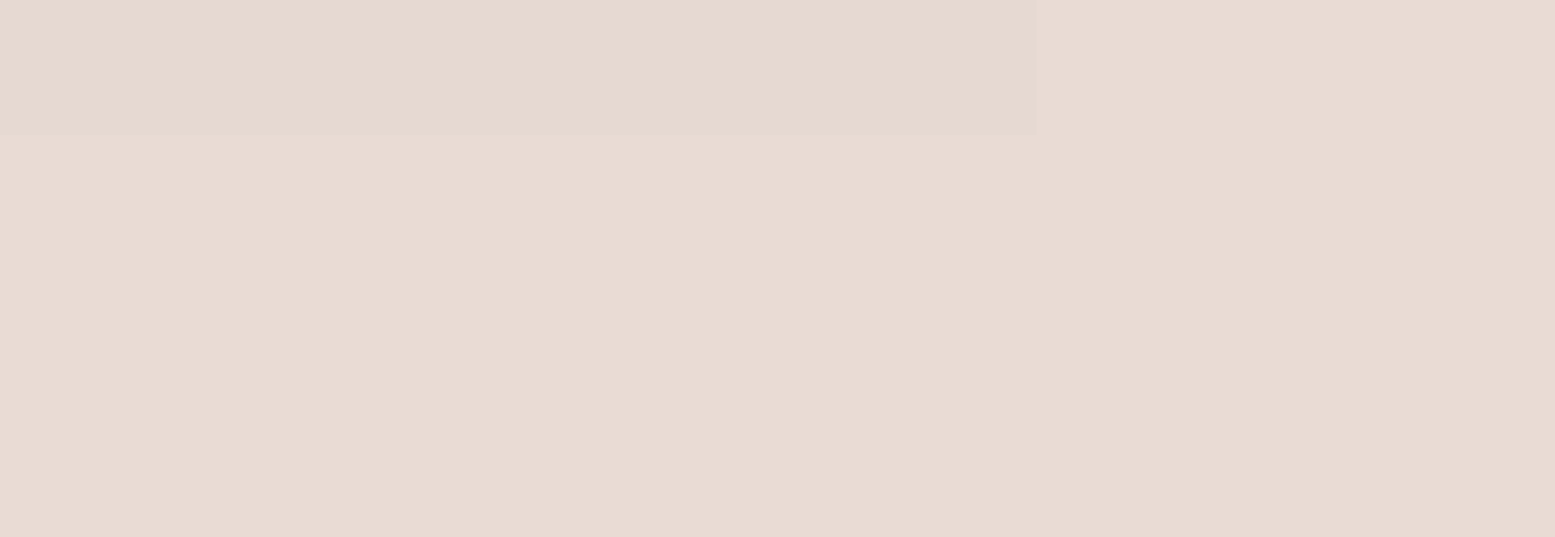
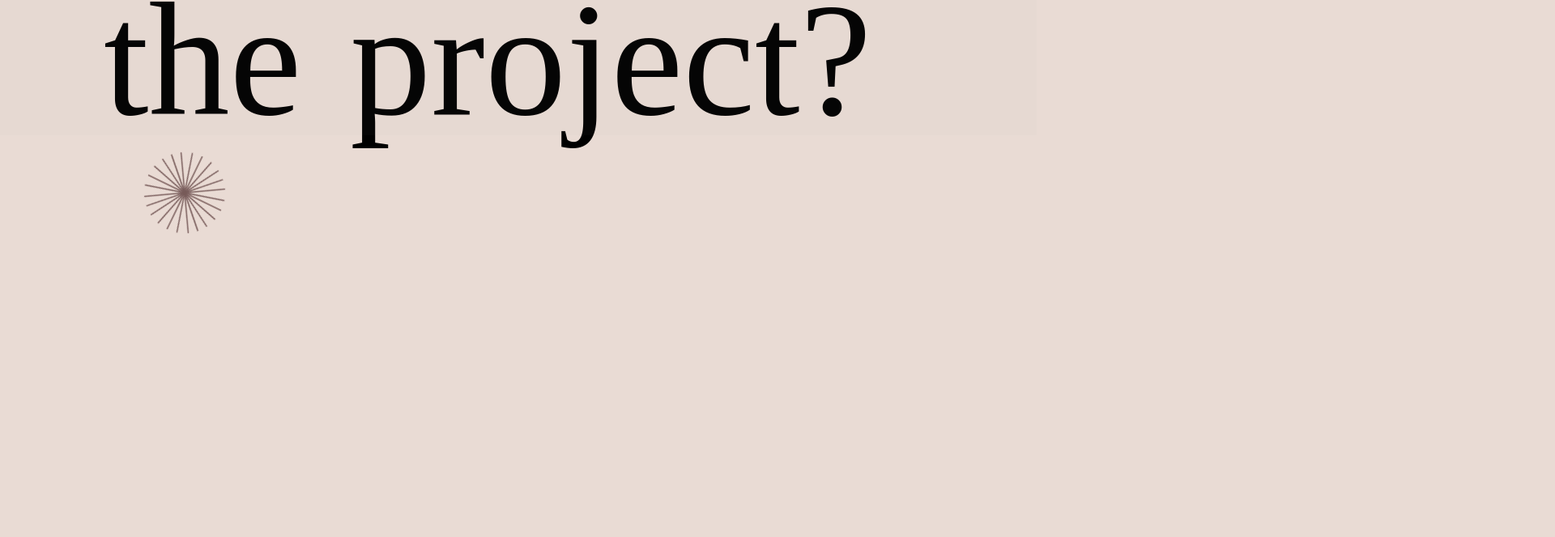
Before and after one commit to dkimd5/portfolioAppv2, a React (Create React App) app: page /contacts in a window 1280 px wide. Shown: the part 633-1296 px from the top of the page at 81% size, 1920 px wide, since content can reach past the window. Before the commit the page ends 800 px from the top, so only its background shows below. Built offline with nearby package versions, Linux system fonts and the light colour scheme.

Commit message:
contacts styles added

```diff
--- a/src/Contacts/Contacts.css
+++ b/src/Contacts/Contacts.css
@@ -0,0 +1,34 @@
+.contact-page-container {
+    display: flex;
+    align-items: center;
+    justify-content: flex-start;
+    margin-top: 150px;
+    height: fit-content;
+    flex-wrap: wrap;
+    width: 80%;
+    margin: 0% 10%;
+}
+
+.contact-page-container h1 {
+    word-spacing: 10px;
+    letter-spacing: 80%;
+    font-size: 200px;
+    font-weight: lighter;
+    font-family: "Ogg";
+}
+
+.contact-page-container h1 img {
+    width: 100px;
+    margin-left: 50px;
+    margin-bottom: 100px;
+    animation: animate-rotate 10s infinite linear;
+}
+
+@keyframes animate-rotate {
+    from {
+        transform: rotate(0deg);
+    }
+    to {
+        transform: rotate(360deg);
+    }
+}
--- a/src/Contacts/Contacts.js
+++ b/src/Contacts/Contacts.js
@@ -1,11 +1,21 @@
 import React from 'react';
 import Header from '../Header/Header';
 import './Contacts.css';
+import Footer from '../Footer/Footer';
+import flower from '../Assets/flower.svg';
 
 function Contacts() {
     return (
         <div>
             <Header />
+            <div className="contact-page">
+                <div className="contact-page-container">
+                    <h1>
+                        Let's talk about <br /> the project? <img src={flower} alt="" />
+                    </h1>
+                </div>
+            </div>
+            <Footer />
         </div>
     )
 }
```
